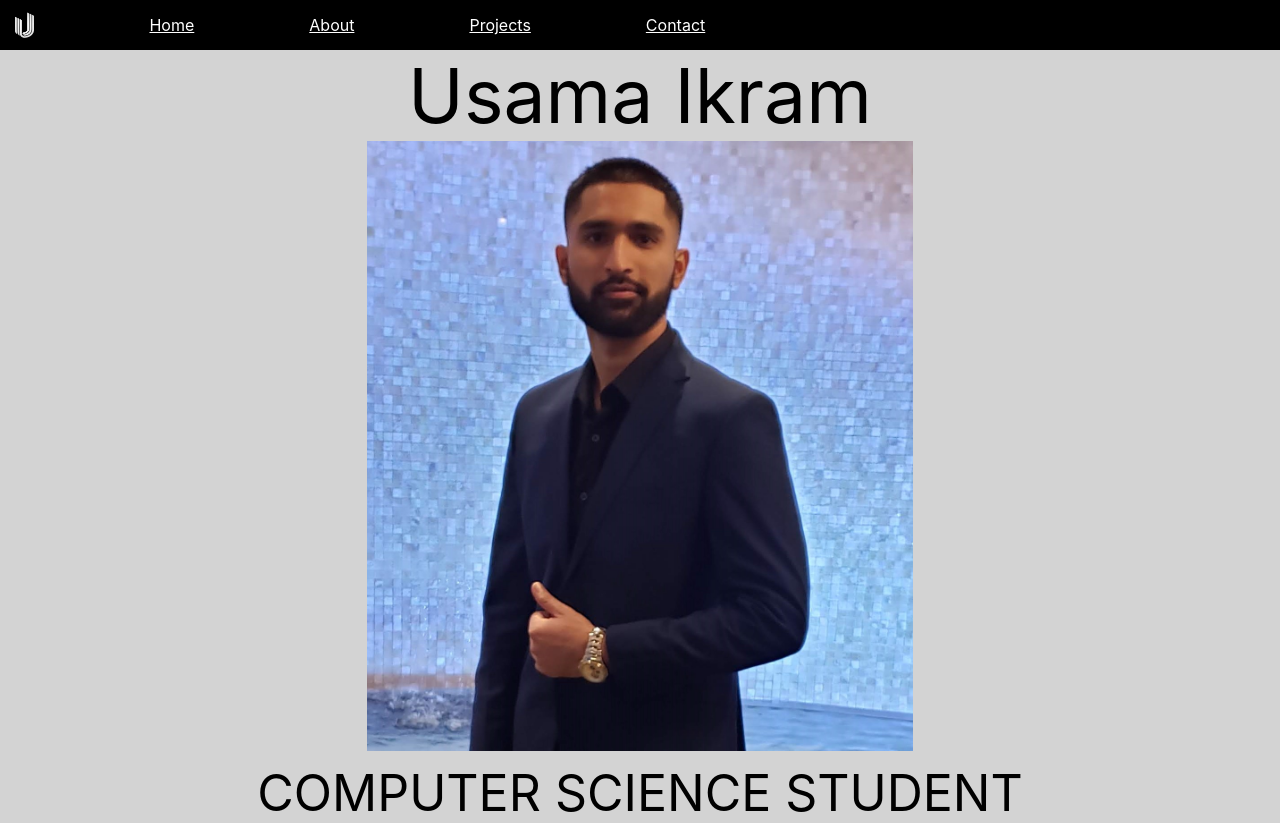
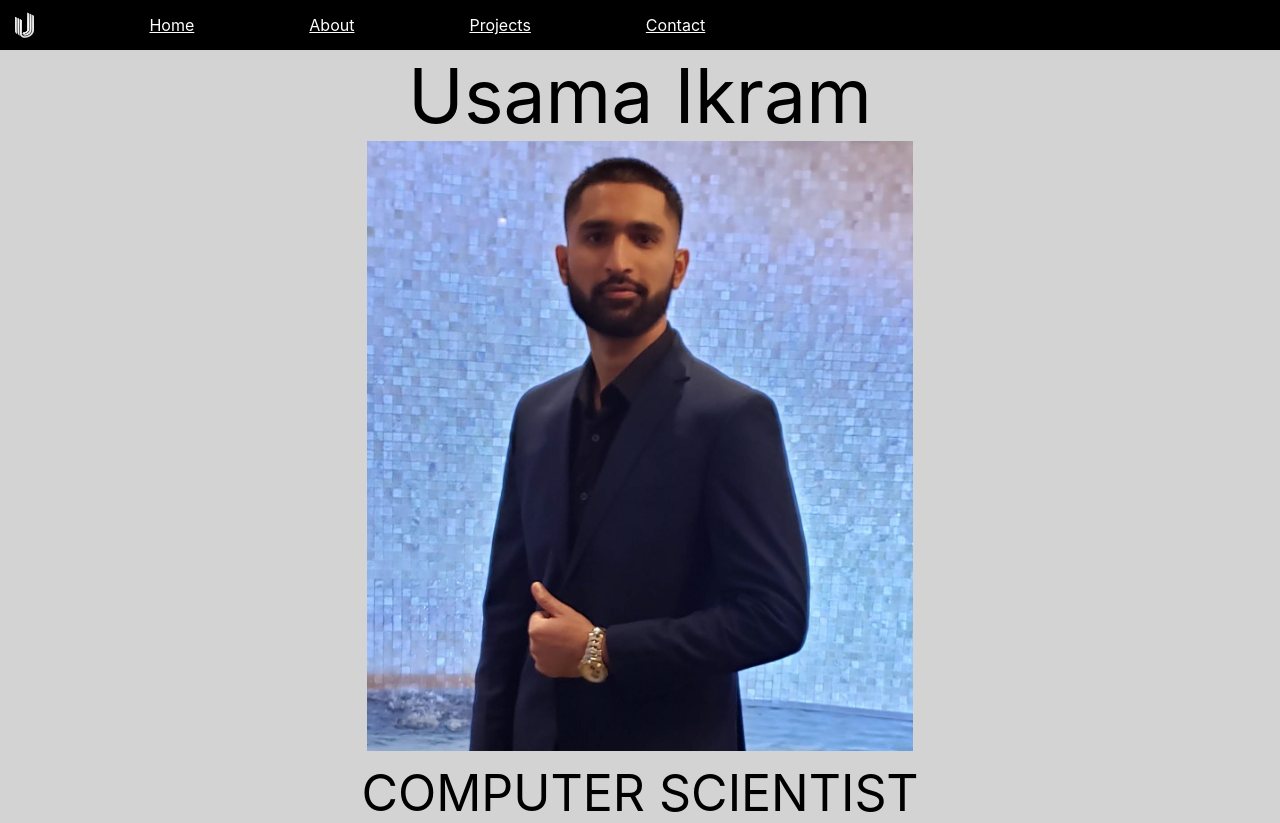
Before and after one commit to usamaikram143/usamaikram143.github.io, a React (Create React App) app: page / in a window 1280 px wide. Built offline with nearby package versions, Linux system fonts and the light colour scheme.

Commit message:
updating about and education status

```diff
--- a/src/components/Home.js
+++ b/src/components/Home.js
@@ -9,7 +9,7 @@ function Home() {
       <div>
           <img src={picture} className="picture"/>
       </div>
-      <div> COMPUTER SCIENCE STUDENT</div>
+      <div> COMPUTER SCIENTIST</div>
       <footer></footer>
     </div>
 
```
